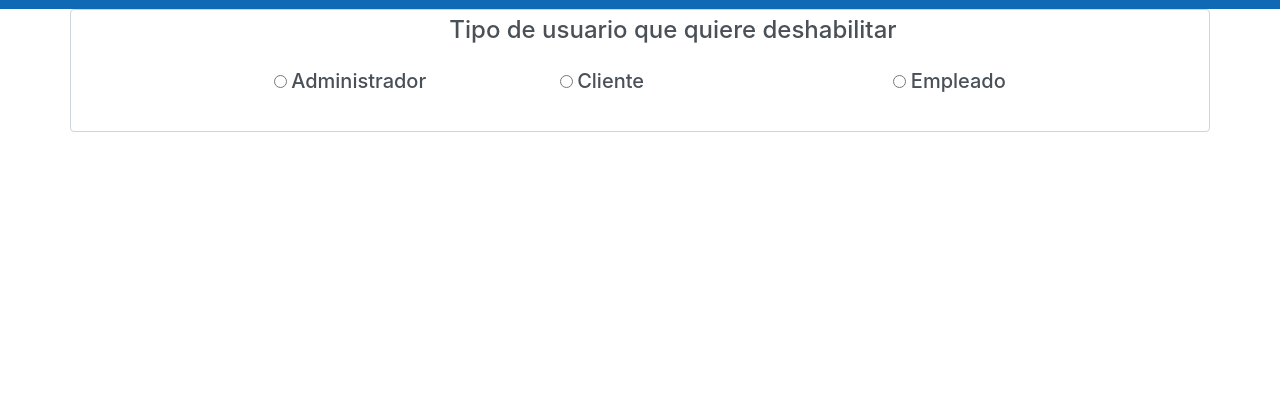
After one commit to maxquevedo/examen_dai, a PHP site: page /php/Views/form-deshabilitarUsuario.php in a window 1280 px wide. The commit adds this page. Shown: the part 247-641 px from the top of the page. Run offline with PHP 8.4, Linux system fonts and the light colour scheme.

Commit message:
mas arreglos+Form

```diff
--- /dev/null
+++ b/Views/form-deshabilitarUsuario.php
@@ -0,0 +1,39 @@
+<?php
+	include('head.php');
+  session_start();
+?>
+		<div id="content" class="row form-group">
+			<form class="form-control" method="get" action="" name="deshabilitar">
+				<div class="row form-group">
+					<span class="offset-md-4"><h4>Tipo de usuario que quiere deshabilitar</h4></span>
+				</div>
+				<div class="row form-group">
+					<div class="col-md-2 offset-md-2">
+						<input id="btnAdministrador" type="radio" name="btnTipoUsuario">
+						<label for="btnAdministrador"><h5>Administrador</h5></label>
+					</div>
+					<div class="col offset-md-1">
+						<input id="btnCliente" type="radio" name="btnTipoUsuario">
+						<label for="btnCliente"><h5>Cliente</h5></label>
+					</div>
+          <div class="col offset-md-0">
+						<input id="btnEmpleado" type="radio" name="btnTipoUsuario">
+						<label for="btnEmpleado"><h5>Empleado</h5></label>
+					</div>
+				</div>
+			</form>
+		</div>
+
+<script>
+
+	$("#btnCliente").click(function(){
+		$("#content").load('mostrarClientes.php');
+	});
+	$("#btnAdministrador").click(function(){
+		$("#content").load('mostrarAdministradores.php');
+	});
+  $("#btnEmpleado").click(function(){
+		$("#content").load('mostrarEmpleados.php');
+	});
+
+</script>
--- a/Views/head.php
+++ b/Views/head.php
@@ -55,7 +55,7 @@
 											echo '<li class="nav-item"><a class="nav-link" href="#">Tipo de Analisis</a></li>';
 											echo '<li class="nav-item"><a class="nav-link" href="#">Reportes y Analisis(T)</a></li>';
 											echo '<li class="nav-item"><a class="nav-link" href="../Views/form-empleado.php"> Registrar Empleado</a></li>';
-											echo '<li class="nav-item"><a class="nav-link" href="#"> Deshabilitar Usuario</a></li>';
+											echo '<li class="nav-item"><a class="nav-link" href="../Views/form-deshabilitarUsuario.php"> Deshabilitar Usuario</a></li>';
 											echo '<li class="nav-item"><a class="nav-link" href="../Views/misDatos.php">Mis datos</a></li>';
 											break;
 											case 'R':
```
